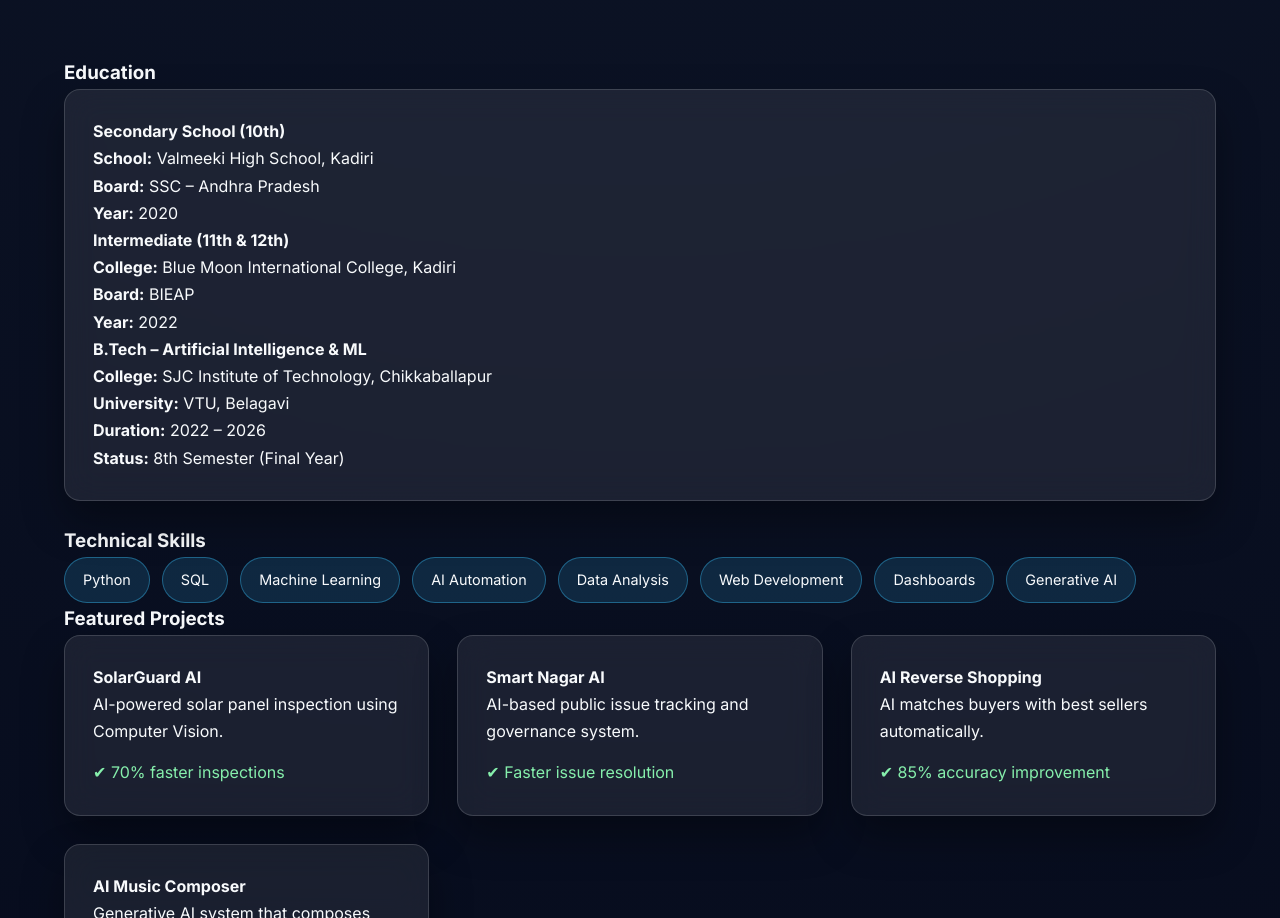
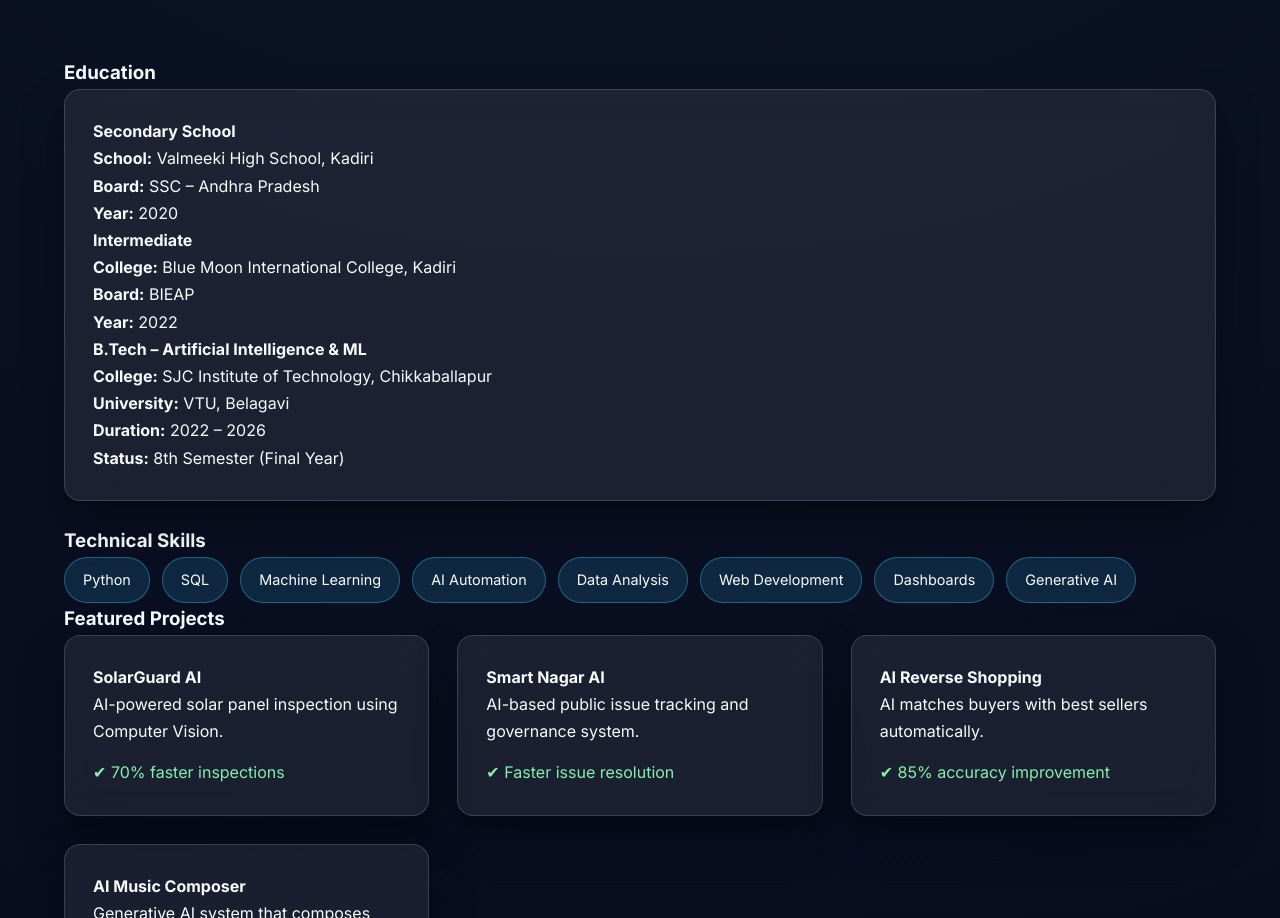
Before and after one commit to Mallem8704/mallem8704.github.io, a plain HTML site: page index.html in a window 1280 px wide. Shown: the part 995-1913 px from the top of the page. Drawn offline with Linux system fonts and the light colour scheme.

Commit message:
Simplify education section headings in index.html

```diff
--- a/index.html
+++ b/index.html
@@ -61,7 +61,7 @@
 
     <div class="education-card glass">
       <div class="education-block">
-        <h4>Secondary School (10th)</h4>
+        <h4>Secondary School</h4>
         <p><strong>School:</strong> Valmeeki High School, Kadiri</p>
         <p><strong>Board:</strong> SSC – Andhra Pradesh</p>
         <p><strong>Year:</strong> 2020</p>
@@ -70,7 +70,7 @@
       <div class="education-divider"></div>
 
       <div class="education-block">
-        <h4>Intermediate (11th & 12th)</h4>
+        <h4>Intermediate </h4>
         <p><strong>College:</strong> Blue Moon International College, Kadiri</p>
         <p><strong>Board:</strong> BIEAP</p>
         <p><strong>Year:</strong> 2022</p>
```
